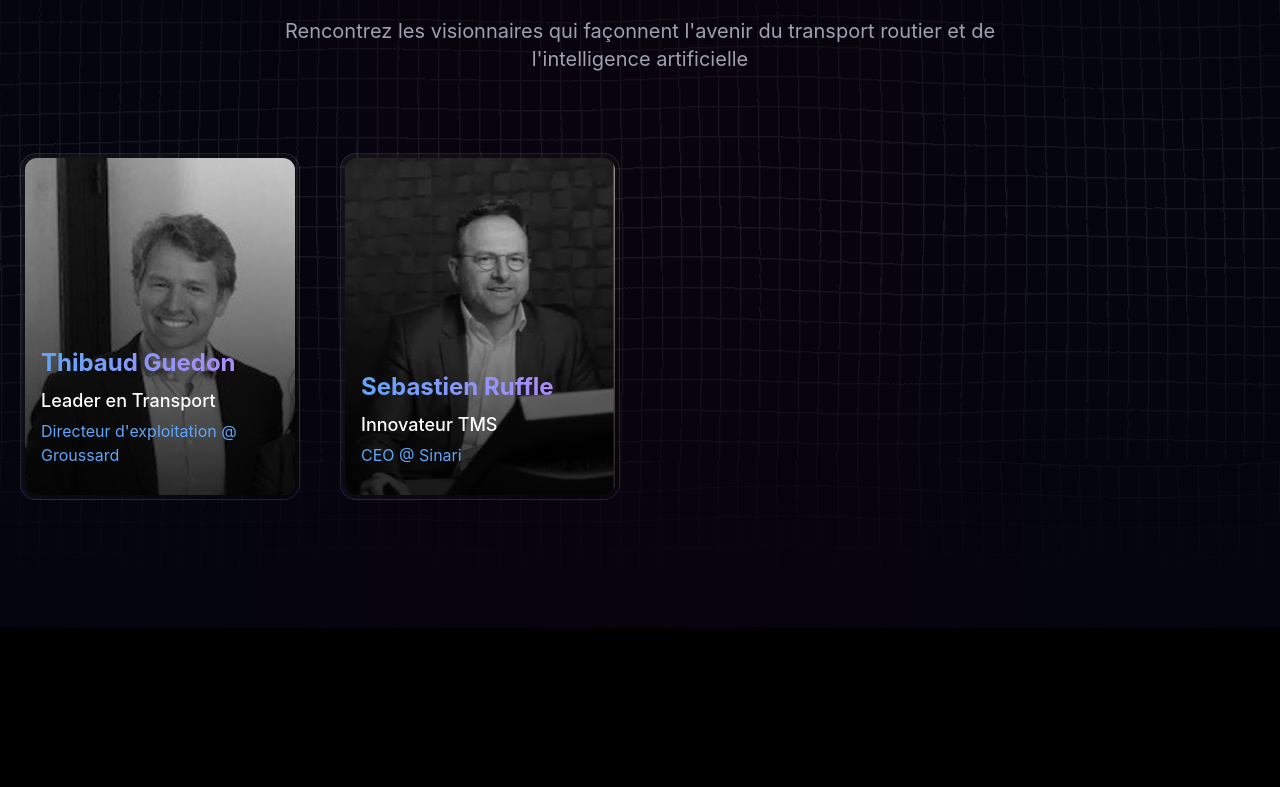
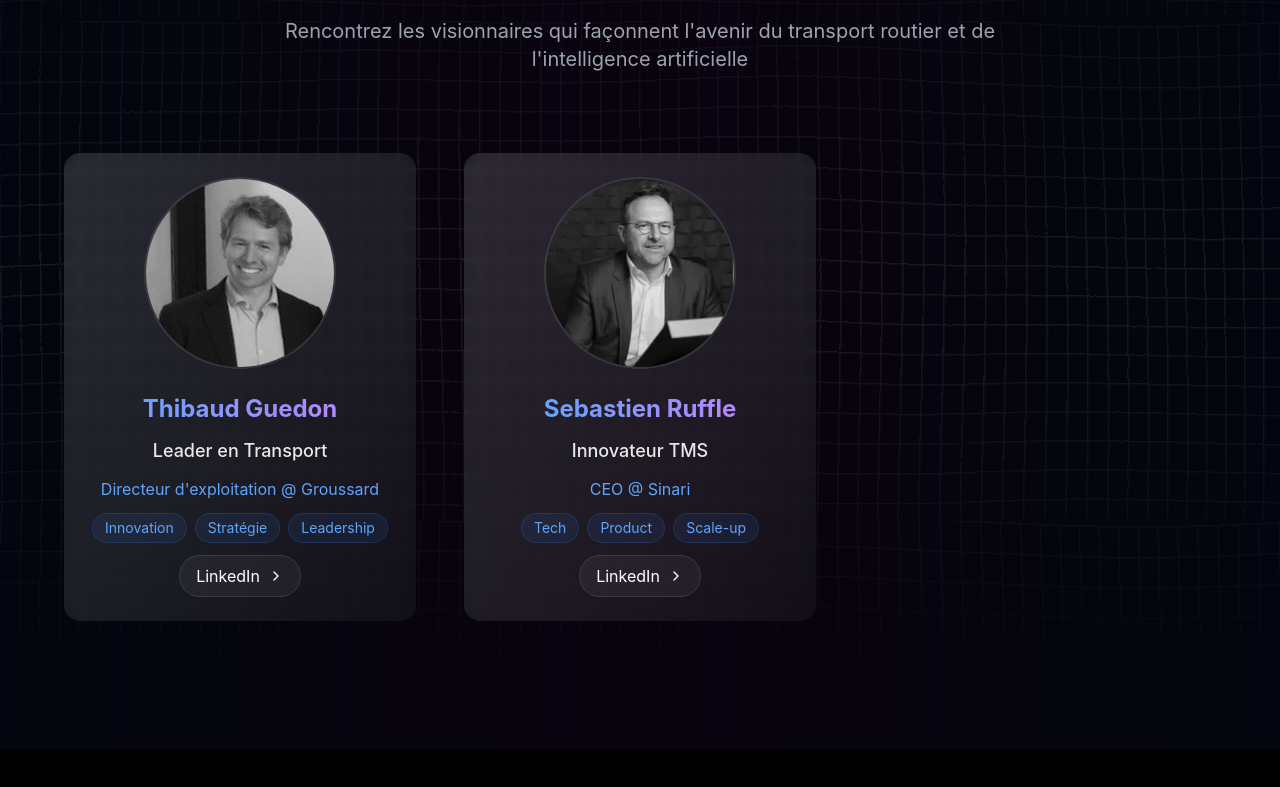
Before and after one commit to Louis2B2G/cubebase, a React (Create React App) app: page / in a window 1280 px wide. Shown: the part 1111-1898 px from the top of the page. Built offline with nearby package versions, Linux system fonts and the light colour scheme.

Commit message:
better UI

```diff
--- a/src/pages/Landing.tsx
+++ b/src/pages/Landing.tsx
@@ -151,78 +151,92 @@ const FuturisticSpeakerHighlight = () => {
       <div className="container mx-auto px-4 relative z-10">
         {/* Section header */}
         <div className="text-center mb-20">
-          <h2 className="text-7xl font-black mb-6">
+          <h2 className="text-4xl md:text-5xl lg:text-7xl font-black mb-6">
             <span className="bg-gradient-to-r from-blue-400 via-cyan-400 to-purple-500 text-transparent bg-clip-text">
               Speakers d'Exception
             </span>
           </h2>
-          <p className="text-xl text-gray-400 max-w-3xl mx-auto">
+          <p className="text-base md:text-lg lg:text-xl text-gray-400 max-w-3xl mx-auto px-4">
             Rencontrez les visionnaires qui façonnent l'avenir du transport routier et de l'intelligence artificielle
           </p>
         </div>
 
         {/* Speakers grid */}
-        <div className="grid grid-cols-1 md:grid-cols-4 gap-8">
+        <div className="grid grid-cols-1 md:grid-cols-2 lg:grid-cols-3 gap-12 max-w-6xl mx-auto">
           {[
-
             {
               name: "Thibaud Guedon",
               title: "Leader en Transport",
               role: "Directeur d'exploitation @ Groussard",
               image: "/images/thibaud.png",
-              topics: ["Innovation", "Stratégie", "Leadership"]
+              topics: ["Innovation", "Stratégie", "Leadership"],
+              linkedin: "#"
             },
             {
               name: "Sebastien Ruffle",
               title: "Innovateur TMS",
               role: "CEO @ Sinari",
               image: "/images/seb.png",
-              topics: ["Tech", "Product", "Scale-up"]
+              topics: ["Tech", "Product", "Scale-up"],
+              linkedin: "#"
             }
           ].map((speaker, i) => (
             <div
               key={i}
-              className="relative group bg-gradient-to-br from-white/5 to-transparent
-                         border border-white/10 rounded-2xl p-1 hover:border-blue-500/50
-                         transition-all duration-500 max-w-[280px] mx-auto"
+              className="group relative bg-gradient-to-br from-white/10 to-transparent
+                         rounded-2xl overflow-hidden hover:shadow-2xl hover:shadow-blue-500/20
+                         transition-all duration-500"
             >
-              <div className="relative overflow-hidden rounded-xl aspect-[4/5]">
-                {/* Speaker image */}
-                <img
-                  src={speaker.image}
-                  alt={speaker.name}
-                  className="w-full h-full object-cover scale-100 group-hover:scale-110
-                             transition-all duration-700 filter grayscale hover:grayscale-0"
-                />
+              {/* Glass effect background */}
+              <div className="absolute inset-0 backdrop-blur-sm bg-white/5 group-hover:bg-white/10 transition-colors duration-500" />
 
-                {/* Overlay gradient */}
-                <div className="absolute inset-0 bg-gradient-to-t from-black via-black/50 to-transparent opacity-80" />
+              <div className="relative p-6 flex flex-col items-center text-center">
+                {/* Image container */}
+                <div className="relative w-48 h-48 mb-6 rounded-full overflow-hidden border-2 border-white/10
+                               group-hover:border-blue-500/50 transition-all duration-500">
+                  <img
+                    src={speaker.image}
+                    alt={speaker.name}
+                    className="w-full h-full object-cover transform scale-100 group-hover:scale-110
+                             transition-all duration-700 filter grayscale group-hover:grayscale-0"
+                  />
+                  {/* Subtle overlay gradient */}
+                  <div className="absolute inset-0 bg-gradient-to-t from-black/20 to-transparent opacity-60" />
+                </div>
 
-                {/* Content overlay */}
-                <div className="absolute inset-0 flex flex-col justify-end p-4">
-                  <h3 className="text-2xl font-bold mb-2 bg-gradient-to-r from-blue-400 to-purple-400
+                {/* Content */}
+                <div className="space-y-3">
+                  <h3 className="text-2xl font-bold bg-gradient-to-r from-blue-400 to-purple-400
                                text-transparent bg-clip-text group-hover:scale-105 transition-transform">
                     {speaker.name}
                   </h3>
-                  <p className="text-lg font-medium text-white mb-1">{speaker.title}</p>
-                  <p className="text-blue-400 mb-3">{speaker.role}</p>
+                  <p className="text-lg font-medium text-white/90">{speaker.title}</p>
+                  <p className="text-blue-400">{speaker.role}</p>
 
                   {/* Topics */}
-                  {/*
-                  <div className="flex flex-wrap gap-1.5">
+                  <div className="flex flex-wrap gap-2 justify-center mt-4">
                     {speaker.topics.map((topic, j) => (
                       <span
                         key={j}
-                        className="px-2 py-0.5 bg-blue-500/10 border border-blue-500/20 rounded-full
-                                 text-xs text-blue-400 backdrop-blur-sm"
+                        className="px-3 py-1 bg-blue-500/10 border border-blue-500/20 rounded-full
+                                 text-sm text-blue-400 backdrop-blur-sm"
                       >
                         {topic}
                       </span>
                     ))}
                   </div>
-                  */}
+
+                  {/* LinkedIn button */}
+                  <a
+                    href={speaker.linkedin}
+                    className="inline-flex items-center space-x-2 mt-4 px-4 py-2 rounded-full
+                             bg-white/5 hover:bg-blue-500/20 border border-white/10 hover:border-blue-500/50
+                             transition-all duration-300"
+                  >
+                    <span>LinkedIn</span>
+                    <ChevronRight className="w-4 h-4" />
+                  </a>
                 </div>
-
               </div>
             </div>
           ))}
```
